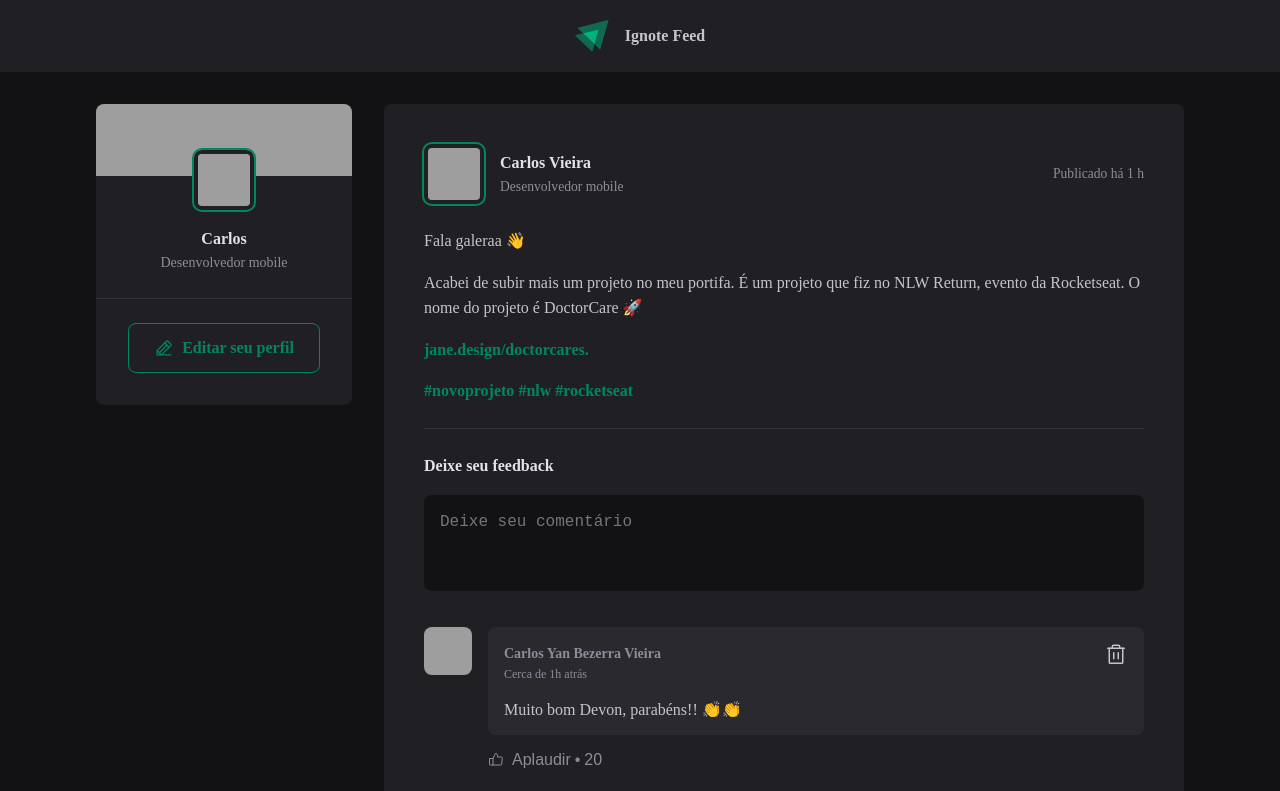
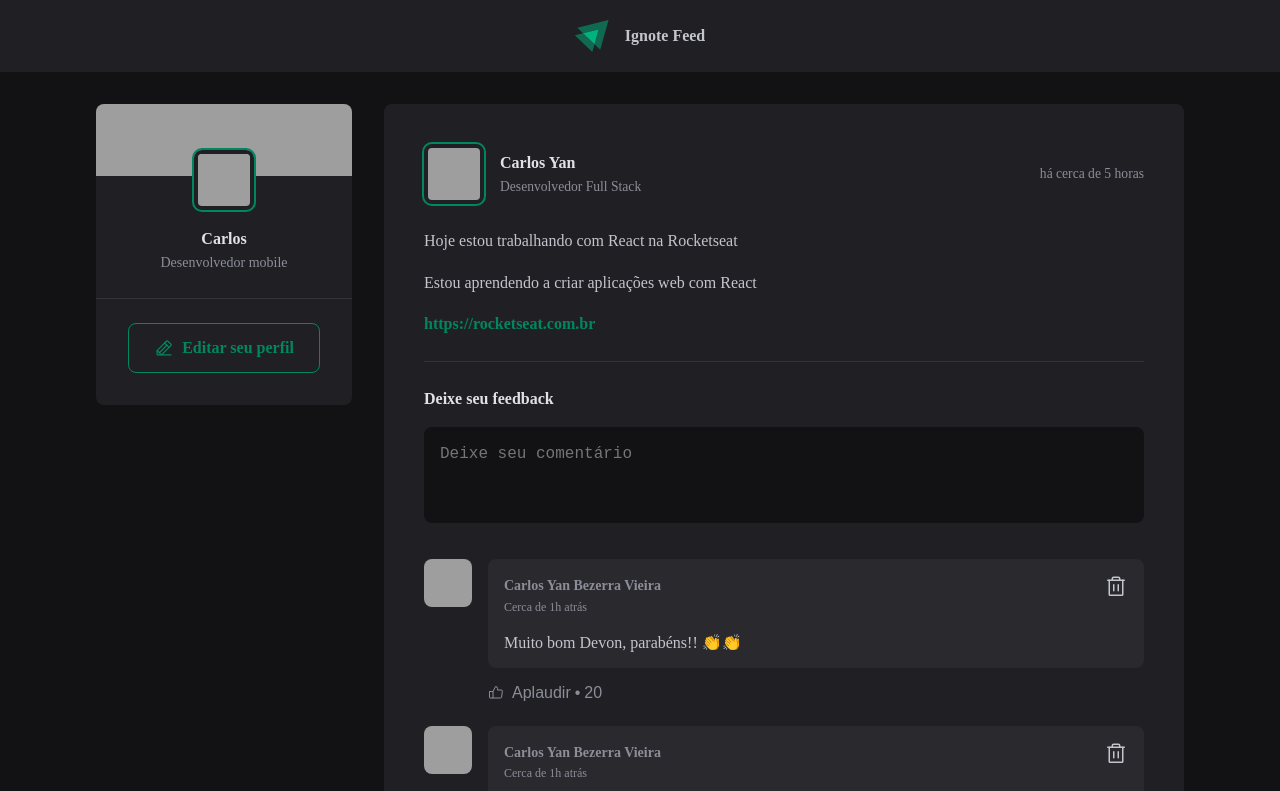
Before and after one commit to CarlosYanBezerraVieira/Ignite_Feed, a React (Vite) app: page / in a window 1280 px wide. Shown: the top 791 px of the page. Built offline with nearby package versions, Linux system fonts and the light colour scheme; grey boxes are pictures that could not be loaded.

Commit message:
feat: using mocos data to vary post content and formatting the dates

```diff
--- a/package.json
+++ b/package.json
@@ -10,6 +10,7 @@
     "preview": "vite preview"
   },
   "dependencies": {
+    "date-fns": "^4.1.0",
     "phosphor-react": "^1.4.1",
     "react": "^19.0.0",
     "react-dom": "^19.0.0"
--- a/src/App.jsx
+++ b/src/App.jsx
@@ -5,6 +5,52 @@ import { Sidebar } from "./components/Sidebar"
 import styles from "./App.module.css"
 import "./global.css"
 
+const posts = [
+  {
+    id: 1,
+    author: {
+      avatarUrl: "https://www.github.com/CarlosYanBezerraVieira.png",
+      name: "Carlos Yan",
+      role: "Desenvolvedor Full Stack",
+    },
+    content: [
+      {
+        type: 'paragraph', content: "Hoje estou trabalhando com React na Rocketseat"
+      },
+      {
+        type: "paragraph", content: "Estou aprendendo a criar aplicações web com React"
+      },
+      {
+        type: "link", content: "https://rocketseat.com.br"
+      }
+
+    ],
+    publishedAt: new Date("2025-03-02T12:00:00"),
+
+  },
+  {
+    id: 1,
+    author: {
+      avatarUrl: "https://www.github.com/diego3g.png",
+      name: "Diego Fernandes",
+      role: "CTO Rocketseat",
+    },
+    content: [
+      {
+        type: 'paragraph', content: "Hoje estou ensinando sobre React na Rocketseat"
+      },
+      {
+        type: "paragraph", content: "Estou ensinando a criar aplicações web com React"
+      },
+      {
+        type: "link", content: "https://rocketseat.com.br"
+      }
+
+    ],
+    publishedAt: new Date("2025-03-03T12:00:00"),
+
+  }
+]
 
 export function App() {
 
@@ -13,13 +59,18 @@ export function App() {
     <>
       <Header />
       <div className={styles.wrapper}>
-        <Sidebar/>
+        <Sidebar />
 
         <main>
-          <Post author = "Carlos" content ="Tecnolgoia" />
-          <Post author = "Igor" content ="Comida" />
-          <Post author = "João" content ="Esportes" />
-          <Post author = "Maria" content ="Cinema" />
+          {posts.map(post => {
+            return (
+              <Post
+                author={post.author}
+                content={post.content}
+                publishedAt={post.publishedAt}
+              />
+            )
+           },)}
 
         </main>
 
--- a/src/components/Post.jsx
+++ b/src/components/Post.jsx
@@ -1,35 +1,45 @@
+import { format, formatDistanceToNow } from 'date-fns'
+import ptBR from 'date-fns/locale/pt-BR'
 import { Avatar } from "./Avatar"
 import { Coment } from "./Comment"
 import styles from "./Post.module.css"
 
-export function Post() {
+export function Post({ author, publishedAt, content }) {
+    const publishedDateFormatted = format(
+        publishedAt, "d 'de' LLLL 'ás' HH:mm'h'",
+        { locale: ptBR },)
+
+    const publishedDateRelativeToNow = formatDistanceToNow(publishedAt,
+        { locale: ptBR, addSuffix: true, },)
+
     return (
         <>
             <article className={styles.post}>
                 <header>
                     <div className={styles.author}>
-                        <Avatar src="https://github.com/CarlosYanBezerraVieira.png"/>
+                        <Avatar src={author.avatarUrl} />
                         <div className={styles.authorInfo}>
-                            <strong>Carlos Vieira</strong>
-                            <span>Desenvolvedor mobile</span>
+                            <strong>{author.name}</strong>
+                            <span>{author.role}</span>
                         </div>
                     </div>
-                    <time title="17 de Fevereiro ás 13:30h" dateTime="2025-02-17">
-                        Publicado há 1 h
+                    <time title={publishedDateFormatted} dateTime={publishedAt.toISOString()}>
+                        {publishedDateRelativeToNow}
                     </time>
                 </header>
                 <div className={styles.content}>
-                    <p>Fala galeraa 👋</p>
-
-                    <p> Acabei de subir mais um projeto no meu portifa. É um projeto que fiz no NLW Return, evento da Rocketseat. O nome do projeto é DoctorCare 🚀</p>
-
-                    <p><a href="">jane.design/doctorcares.</a> </p>
-
-                    <p>
-                        <a href="">#novoprojeto</a>{" "}
-                        <a href="">#nlw </a>{" "}
-                        <a href="">#rocketseat</a>
-                    </p>
+                    {content.map((line) => {
+                        if (line.type === 'paragraph') {
+                            return <p>{line.content}</p>
+                        }
+                        else if (line.type === "link") {
+                            return <p>
+                                <a href="">
+                                    {line.content}
+                                </a>
+                            </p>
+                        }
+                    })}
                 </div>
                 <form className={styles.commentForm}>
                     <strong>Deixe seu feedback</strong>
```
